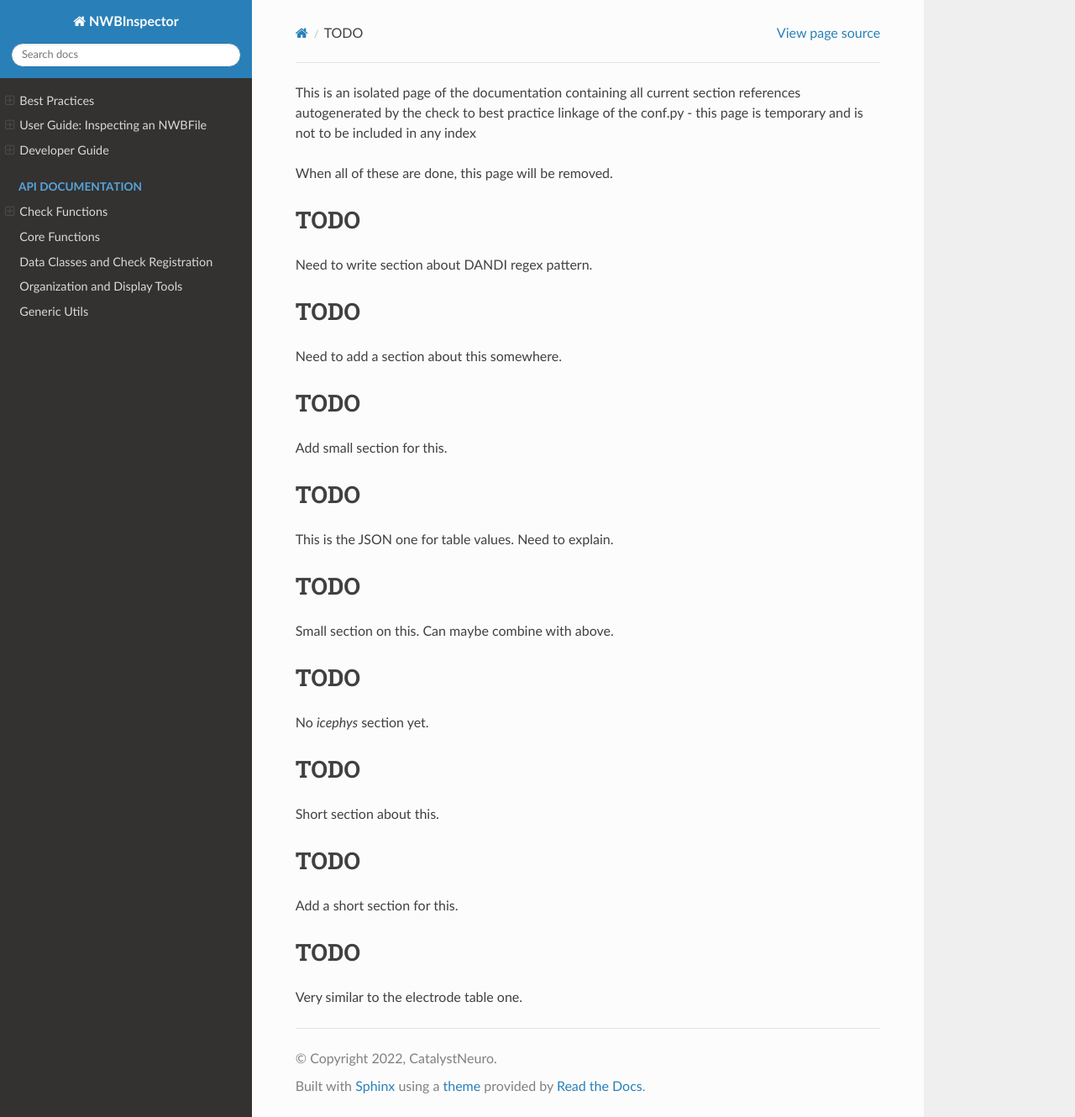
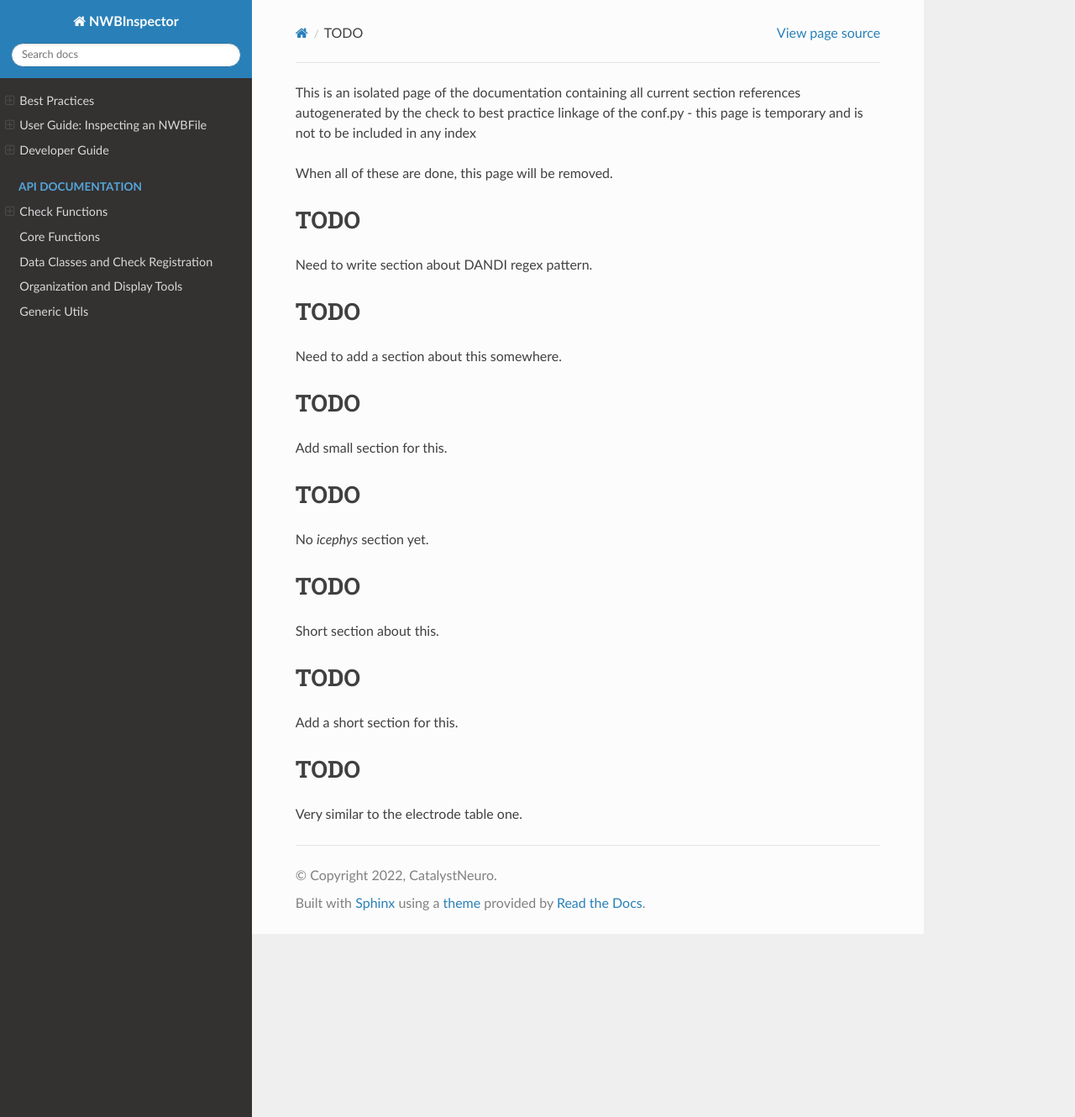
Before and after one commit to NeurodataWithoutBorders/nwbinspector, a Sphinx documentation site: the page built from docs/best_practices/todo.rst, in a window 1280 px wide and 1330 px high. Shown: the whole window at 84% size. Built offline with Sphinx 7.4.7 and the Read the Docs theme 2.0.0, drawn with Linux system fonts in a browser that asks for light colours.

Commit message:
Update todo.rst

```diff
--- a/docs/best_practices/todo.rst
+++ b/docs/best_practices/todo.rst
@@ -29,19 +29,6 @@ TODO
 Add small section for this.
 
 
-.. _best_practice_table_values_for_dict:
-
-TODO
-----
-
-This is the JSON one for table values. Need to explain.
-
-.. _best_practice_col_not_nan:
-
-TODO
-----
-
-Small section on this. Can maybe combine with above.
 
 .. _best_practice_intracellular_electrode_cell_id_exists:
 
```
